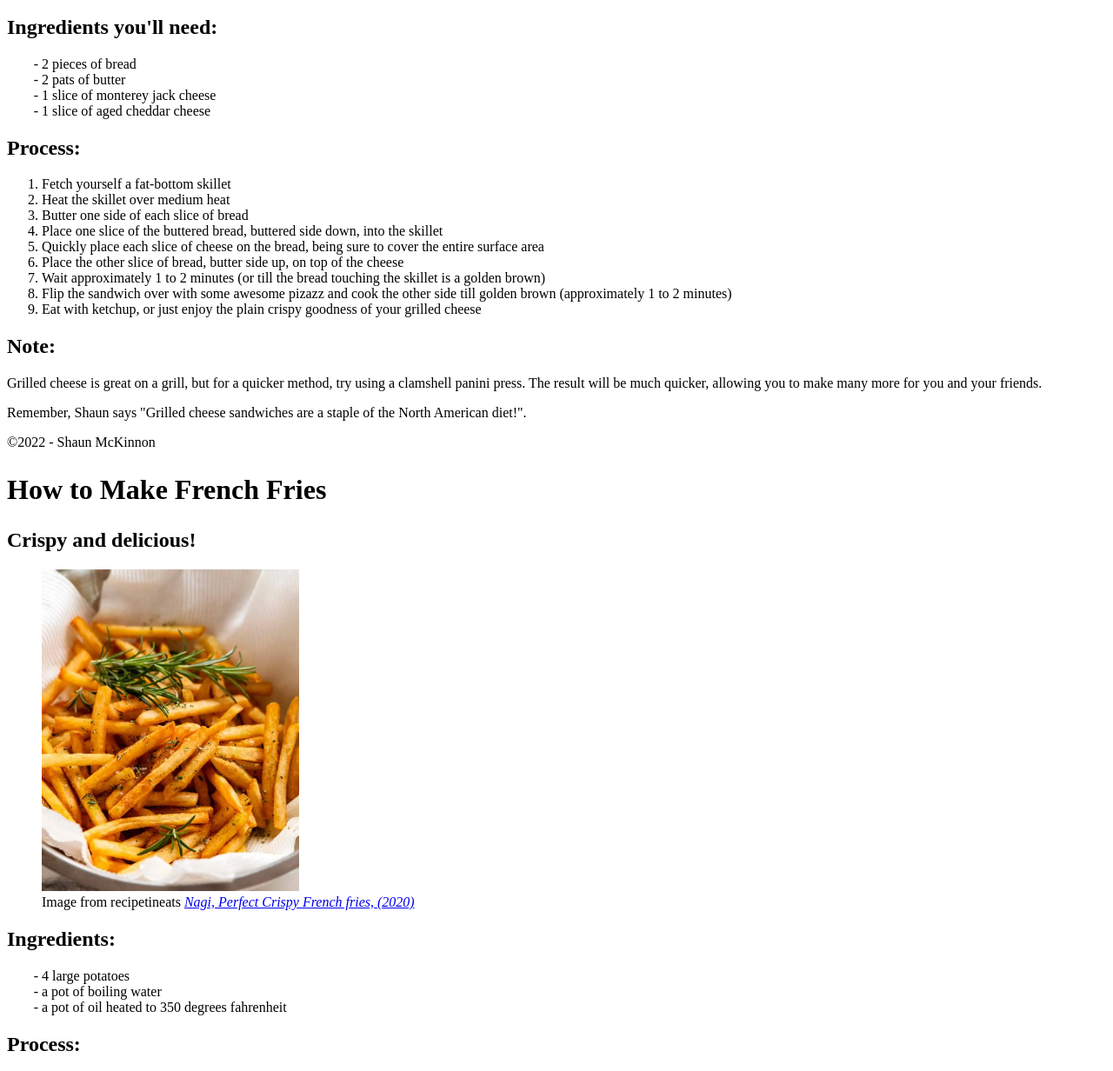
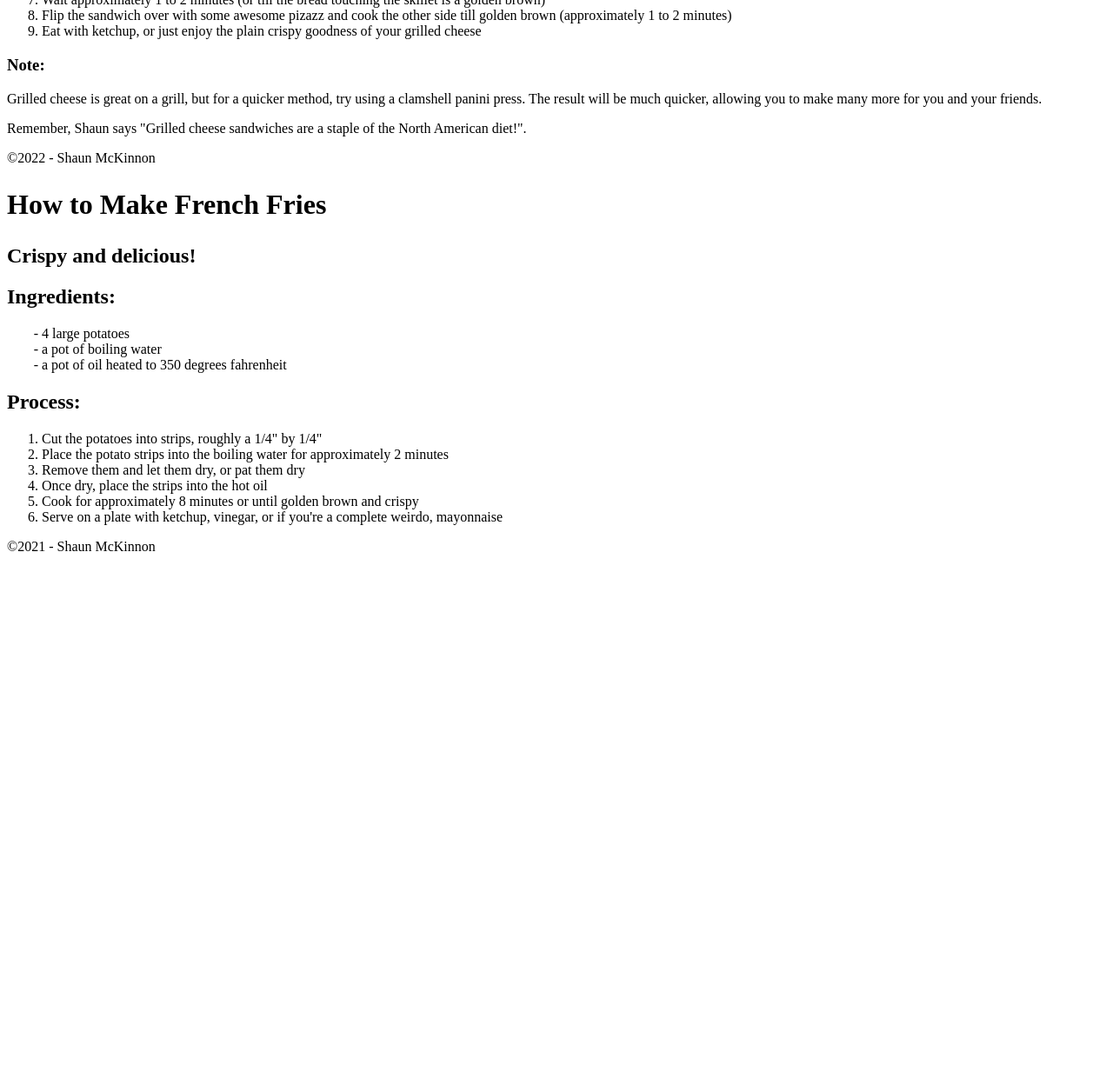
Before and after one commit to jeel105512/Lab-2, a plain HTML site: page index.html in a window 1280 px wide. Shown: the part 467-1699 px from the top of the page at 87% size. After the commit the page ends 1113 px from the top, so only its background shows below. Drawn offline with Linux system fonts and the light colour scheme.

Commit message:
corrected and made proper semantic HTML

```diff
--- a/index.html
+++ b/index.html
@@ -10,7 +10,7 @@
    <header>
     <h1>How to Make Grilled Cheese</h1>
     <h2>Mmm, mmm, good!</h2>
-    <img src="Grilled-Cheese-Sandwich-SQ.jpg" alt="" width="25%"> <br>
+    <!-- <img src="Grilled-Cheese-Sandwich-SQ.jpg" alt="" width="25%"> <br> -->
     <a href="https://natashaskitchen.com/wp-content/uploads/2021/08/Grilled-Cheese-Sandwich-SQ.jpg" target="_blank">Image of an awesome grilled cheese sandwich.</a> <!-- target="_blank" is used to open the link in a new tab -->
    </header>
 
@@ -37,7 +37,7 @@
             <li>Eat with ketchup, or just enjoy the plain crispy goodness of your grilled cheese</li>
         </ol>
 
-        <h2>Note:</h2>
+        <h3>Note:</h3>
         <p>Grilled cheese is great on a grill, but for a quicker method, try using a clamshell panini press. The result will be much quicker, allowing you to make many more for you and your friends.</p>
         <p>Remember, Shaun says "Grilled cheese sandwiches are a staple of the North American diet!".</p>
 
@@ -47,15 +47,15 @@
     <section> <!-- section 2 -->
         <h2 style="font-size: 32px;">How to Make French Fries</h2> <!-- font size made similar to h1 to separate it as another title for "french fries" -->
         <h2>Crispy and delicious!</h2>
-        <figure>
-            <img src="Fries-with-rosemary-salt_1.webp" alt="" width="25%"> <!-- image from a website named recipetineats. URL: https://www.recipetineats.com/french-fries/ -->
-            <figcaption> <!-- citation for the french fries image -->
+        <!-- <figure> -->
+            <!-- <img src="Fries-with-rosemary-salt_1.webp" alt="" width="25%"> image from a website named recipetineats. URL: https://www.recipetineats.com/french-fries/ -->
+            <!-- <figcaption> (comment)citation for the french fries image(comment end)
                 Image from recipetineats
                 <cite>
-                    <a href="https://www.recipetineats.com/french-fries/" target="_blank">Nagi, Perfect Crispy French fries, (2020)</a>
+                    <a href="https://www.recipetineats.com/french-fries/" target="_blank">Nagi. (2020). Perfect Crispy French fries. </a>
                 </cite>
             </figcaption>
-        </figure>
+        </figure> -->
 
         <h2>Ingredients:</h2>
         <ul style="list-style: '- ';">
```
